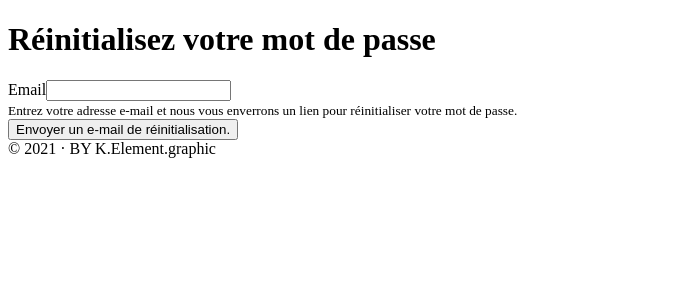
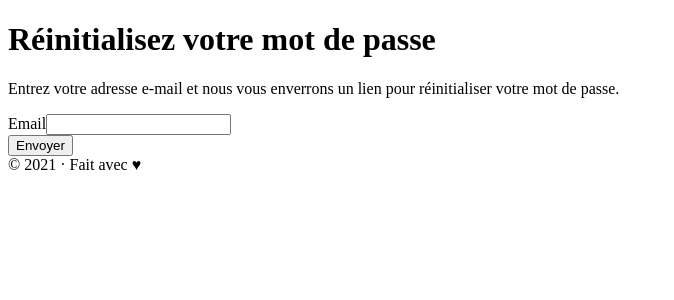
Before and after one commit to DaitoCK/Panterest, a Symfony app: template templates/reset_password/request.html.twig in a window 1280 px wide. Shown: the part 78-378 px from the top of the page, without its empty margins (0-674 px from the left). Run offline with Twig, Linux system fonts and the light colour scheme; the template is opened without the code that fills it, so the values that code supplies are empty; form fields are guessed from the names that the template uses; some libraries are stand-ins or nearby versions.

Commit message:
Add style reset password template

```diff
--- a/templates/Layouts/partials/_footer.html.twig
+++ b/templates/Layouts/partials/_footer.html.twig
@@ -1,6 +1,5 @@
-<footer class="footer fixed-bottom mt-auto py-3 bg-light">
+<footer class="footer fixed-bottom mt-auto py-3 bg-dark">
     <div class="container text-center">
-        <span class="text-muted">&copy; {{ 'now' | date('Y') }} &middot; BY K.Element.graphic
-
+        <span class="text-muted">&copy; {{ 'now' | date('Y') }} &middot; Fait avec <span class="text-danger fs-5">&hearts;</span></span>
     </div>
 </footer>
--- a/templates/reset_password/request.html.twig
+++ b/templates/reset_password/request.html.twig
@@ -3,21 +3,28 @@
 {% block title %}Réinitialisation du mot de passe{% endblock %}
 
 {% block body %}
-    {% for flashError in app.flashes('reset_password_error') %}
-        <div class="alert alert-danger" role="alert">{{ flashError }}</div>
-    {% endfor %}
-    <h1>Réinitialisez votre mot de passe</h1>
+    <div class="row">
+        <div class="col-md-6 mx-auto">
+            <h1 class="mt-5 text-center pb-3">Réinitialisez votre mot de passe</h1>
 
-    {{ form_start(requestForm) }}
-        {{ form_row(requestForm.email) }}
-        <div>
-            <small>
-                Entrez votre adresse e-mail et nous vous enverrons un
-                lien pour réinitialiser votre mot de passe.
-            </small>
+            {% for flashError in app.flashes('reset_password_error') %}
+                <div class="alert alert-error mb-3 rounded" role="alert">{{ flashError }}</div>
+            {% endfor %}
+
+            <p class="mb-5 text-center text-muted">
+                    Entrez votre adresse e-mail et nous vous enverrons un
+                    lien pour réinitialiser votre mot de passe.
+            </p>
+
+                {{ form_start(requestForm) }}
+            <div class="mb-3">
+                {{ form_row(requestForm.email) }}
+            </div>
+            <div class="d-grid gap-2">
+                <button class="btn btn-primary btn-lg btn-block">
+                    Envoyer</button>
+                {{ form_end(requestForm) }}
+            </div>
         </div>
-
-        <button class="btn btn-primary">
-            Envoyer un e-mail de réinitialisation.</button>
-    {{ form_end(requestForm) }}
+    </div>
 {% endblock %}
```
Also changed, not shown: templates/reset_password/reset.html.twig (+14 -6 lines).
